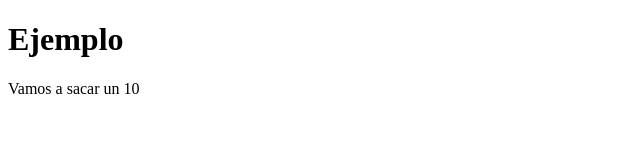
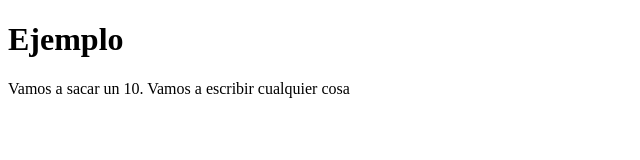
Before and after one commit to rrimarr/otravezejemplo, a website: page index.html in a window 1280 px wide. Shown: the whole page, without its empty margins (0-640 px from the left). Drawn offline with Linux system fonts and the light colour scheme.

Commit message:
Update index.html
he puesto una frase muy importante al archivo original

```diff
--- a/index.html
+++ b/index.html
@@ -9,7 +9,7 @@
   <body>
     <h1>Ejemplo</h1>
     <!--ahora ya se comentar gracias a la querida compañera Jenga yaaassss-->
-    <p>Vamos a sacar un 10</p>
+    <p>Vamos a sacar un 10. Vamos a escribir cualquier cosa</p>
     <!--          -->
   </body>
 </html>
```
